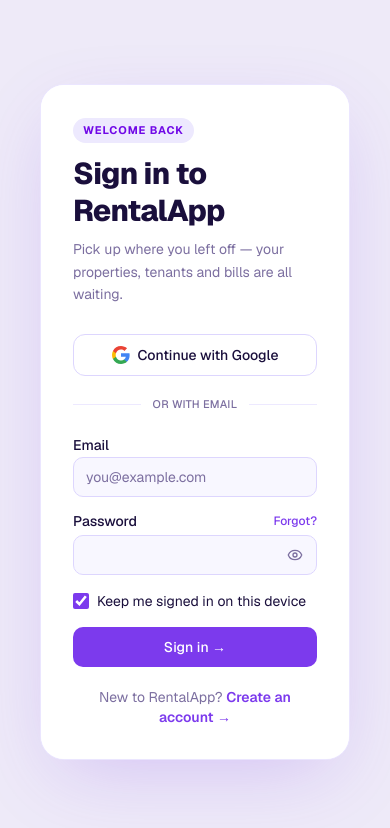
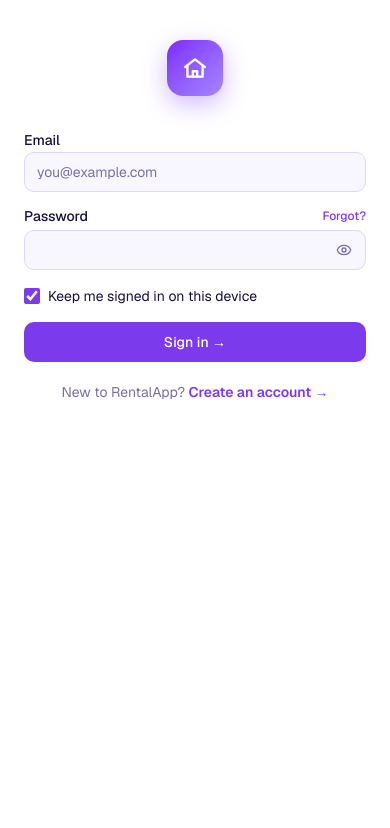
Before and after one commit to MuhammadAqibRafiq/Frontend-Rental, a Next.js app: page /login in a window 390 px wide. Shown: the top 828 px of the page. Built offline with nearby package versions, Linux system fonts and the light colour scheme.

Commit message:
login signup UI improve

```diff
--- a/src/app/login/page.tsx
+++ b/src/app/login/page.tsx
@@ -1,16 +1,28 @@
 import { AuthShell } from "@/components/auth/auth-shell";
+import { MobileAuthShell } from "@/components/auth/mobile-auth-shell";
 import { LoginForm } from "@/components/forms/login-form";
 
 export default function LoginPage() {
   return (
-    <div className="min-h-screen bg-[#eeeaf8] flex items-center justify-center p-6">
-      <AuthShell
-        eyebrow="Welcome back"
+    <>
+      {/* Mobile layout */}
+      <MobileAuthShell
         title="Sign in to RentalApp"
-        description="Pick up where you left off — your properties, tenants and bills are all waiting."
+        description="Your properties, tenants and bills are waiting."
       >
         <LoginForm />
-      </AuthShell>
-    </div>
+      </MobileAuthShell>
+
+      {/* Desktop layout — original, unchanged */}
+      <div className="hidden min-h-screen bg-[#eeeaf8] items-center justify-center p-6 md:flex">
+        <AuthShell
+          eyebrow="Welcome back"
+          title="Sign in to RentalApp"
+          description="Pick up where you left off — your properties, tenants and bills are all waiting."
+        >
+          <LoginForm />
+        </AuthShell>
+      </div>
+    </>
   );
 }
--- a/src/app/register/page.tsx
+++ b/src/app/register/page.tsx
@@ -1,16 +1,28 @@
 import { AuthShell } from "@/components/auth/auth-shell";
+import { MobileAuthShell } from "@/components/auth/mobile-auth-shell";
 import { RegisterForm } from "@/components/forms/register-form";
 
 export default function RegisterPage() {
   return (
-    <div className="min-h-screen bg-[#eeeaf8] flex items-center justify-center p-6">
-      <AuthShell
-        eyebrow="Get started"
+    <>
+      {/* Mobile layout */}
+      <MobileAuthShell
         title="Create your account"
-        description="Free for the first 3 properties. No card required to start."
+        description="Free for the first 3 properties. No card required."
       >
         <RegisterForm />
-      </AuthShell>
-    </div>
+      </MobileAuthShell>
+
+      {/* Desktop layout — original, unchanged */}
+      <div className="hidden min-h-screen bg-[#eeeaf8] items-center justify-center p-6 md:flex">
+        <AuthShell
+          eyebrow="Get started"
+          title="Create your account"
+          description="Free for the first 3 properties. No card required to start."
+        >
+          <RegisterForm />
+        </AuthShell>
+      </div>
+    </>
   );
 }
--- /dev/null
+++ b/src/components/auth/mobile-auth-shell.tsx
@@ -0,0 +1,22 @@
+export function MobileAuthShell({
+  children,
+}: {
+  title?: string;
+  description?: string;
+  children: React.ReactNode;
+}) {
+  return (
+    <div className="flex min-h-screen flex-col bg-white px-6 py-10 md:hidden">
+      {/* Logo */}
+      <div className="mb-8 flex flex-col items-center gap-2">
+        <div className="flex h-14 w-14 items-center justify-center rounded-2xl bg-gradient-to-br from-violet-600 to-violet-400 shadow-[0_8px_24px_rgba(124,58,237,0.35)]">
+          <svg width="26" height="26" viewBox="0 0 24 24" fill="none" stroke="white" strokeWidth="2.2" strokeLinecap="round" strokeLinejoin="round">
+            <path d="M3 11 12 4l9 7" /><path d="M5 10v10h14V10" /><path d="M10 20v-5h4v5" />
+          </svg>
+        </div>
+      </div>
+
+      {children}
+    </div>
+  );
+}
--- a/src/components/forms/login-form.tsx
+++ b/src/components/forms/login-form.tsx
@@ -14,7 +14,7 @@
 
   return (
     <div className="space-y-5">
-      {/* Social buttons */}
+      {/* TODO: Google OAuth — uncomment when functionality is ready
       <div className="flex gap-3">
         <button
           type="button"
@@ -24,12 +24,12 @@
           Continue with Google
         </button>
       </div>
-
       <div className="flex items-center gap-3">
         <div className="h-px flex-1 bg-[#ede9ff]" />
         <span className="text-[11px] font-medium tracking-wide text-[#7c6fa0]">OR WITH EMAIL</span>
         <div className="h-px flex-1 bg-[#ede9ff]" />
       </div>
+      */}
 
       <form action={action} className="space-y-4">
         <div className="space-y-1.5">
@@ -93,21 +93,14 @@
   );
 }
 
-function GoogleIcon() {
-  return (
-    <svg width="18" height="18" viewBox="0 0 18 18" fill="none">
-      <path d="M17.64 9.2c0-.637-.057-1.251-.164-1.84H9v3.481h4.844a4.14 4.14 0 0 1-1.796 2.716v2.259h2.908c1.702-1.567 2.684-3.875 2.684-6.615Z" fill="#4285F4"/>
-      <path d="M9 18c2.43 0 4.467-.806 5.956-2.18l-2.908-2.259c-.806.54-1.837.86-3.048.86-2.344 0-4.328-1.584-5.036-3.711H.957v2.332A8.997 8.997 0 0 0 9 18Z" fill="#34A853"/>
-      <path d="M3.964 10.71A5.41 5.41 0 0 1 3.682 9c0-.593.102-1.17.282-1.71V4.958H.957A8.996 8.996 0 0 0 0 9c0 1.452.348 2.827.957 4.042l3.007-2.332Z" fill="#FBBC05"/>
-      <path d="M9 3.58c1.321 0 2.508.454 3.44 1.345l2.582-2.58C13.463.891 11.426 0 9 0A8.997 8.997 0 0 0 .957 4.958L3.964 7.29C4.672 5.163 6.656 3.58 9 3.58Z" fill="#EA4335"/>
-    </svg>
-  );
-}
-
-function AppleIcon() {
-  return (
-    <svg width="18" height="18" viewBox="0 0 814 1000" fill="currentColor">
-      <path d="M788.1 340.9c-5.8 4.5-108.2 62.2-108.2 190.5 0 148.4 130.3 200.9 134.2 202.2-.6 3.2-20.7 71.9-68.7 141.9-42.8 61.6-87.5 123.1-155.5 123.1s-85.5-39.5-164-39.5c-76 0-103.7 40.8-165.9 40.8s-105-57.8-155.5-127.4C46 411.6 29.7 292.6 34.3 175.8c0-167.8 97.9-256.7 193.5-256.7 60.4 0 110.4 40.2 149 40.2 37 0 96.7-42.7 158.1-42.7 25.8 0 118.6 2.2 178.9 96.5zm-234.9-181.4c27.2-33.2 47.5-79.4 47.5-125.6 0-6.5-.6-13-1.9-18.3-45.3 1.7-99.8 30.2-132.5 64.2-25.2 27.6-48.8 73.8-48.8 120.7 0 7.1 1.3 14.2 1.9 16.5 2.6.3 6.5.9 10.4.9 40.8 0 92.4-27.2 123.4-58.4z"/>
-    </svg>
-  );
-}
+// TODO: uncomment when Google OAuth is ready
+// function GoogleIcon() {
+//   return (
+//     <svg width="18" height="18" viewBox="0 0 18 18" fill="none">
+//       <path d="M17.64 9.2c0-.637-.057-1.251-.164-1.84H9v3.481h4.844a4.14 4.14 0 0 1-1.796 2.716v2.259h2.908c1.702-1.567 2.684-3.875 2.684-6.615Z" fill="#4285F4"/>
+//       <path d="M9 18c2.43 0 4.467-.806 5.956-2.18l-2.908-2.259c-.806.54-1.837.86-3.048.86-2.344 0-4.328-1.584-5.036-3.711H.957v2.332A8.997 8.997 0 0 0 9 18Z" fill="#34A853"/>
+//       <path d="M3.964 10.71A5.41 5.41 0 0 1 3.682 9c0-.593.102-1.17.282-1.71V4.958H.957A8.996 8.996 0 0 0 0 9c0 1.452.348 2.827.957 4.042l3.007-2.332Z" fill="#FBBC05"/>
+//       <path d="M9 3.58c1.321 0 2.508.454 3.44 1.345l2.582-2.58C13.463.891 11.426 0 9 0A8.997 8.997 0 0 0 .957 4.958L3.964 7.29C4.672 5.163 6.656 3.58 9 3.58Z" fill="#EA4335"/>
+//     </svg>
+//   );
+// }
```
